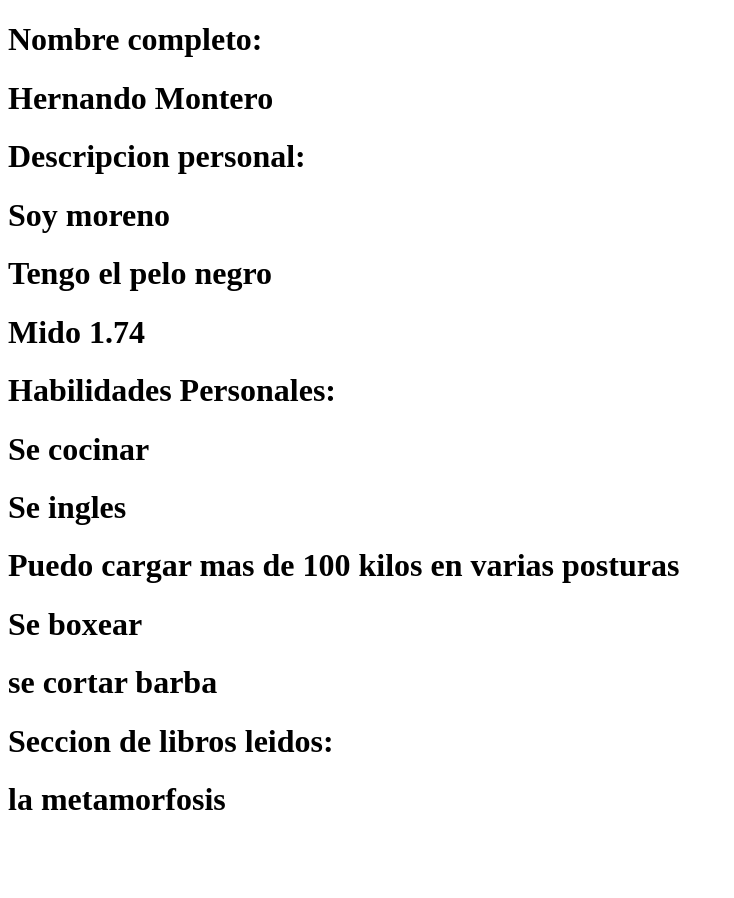
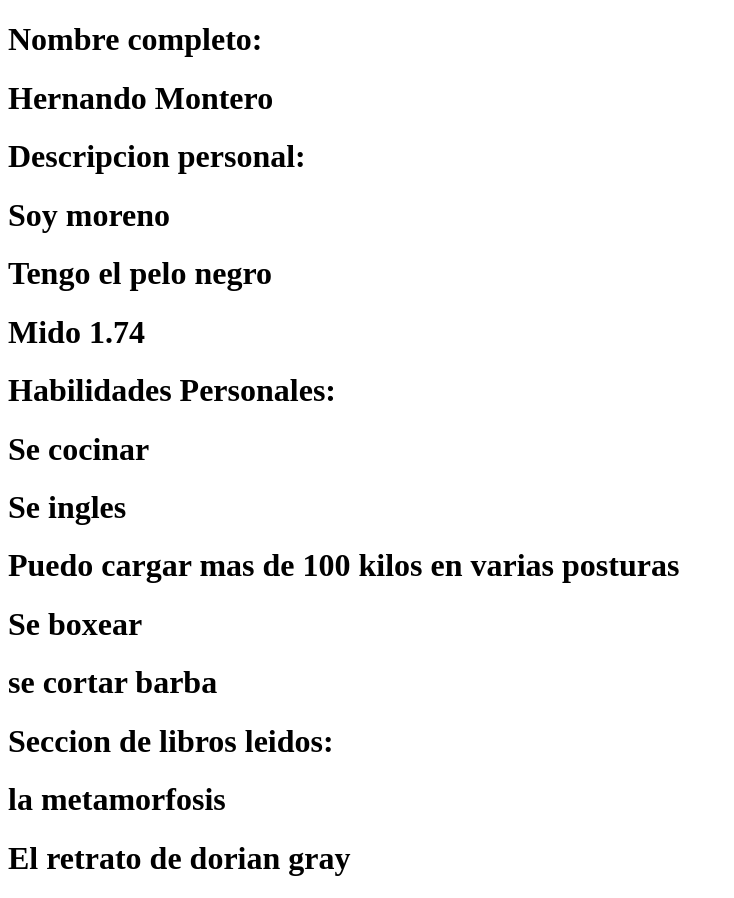
Before and after one commit to dorkot665-code/Rubrica-1-, a plain HTML site: page rubrica.html in a window 1280 px wide. Shown: the whole page, without its empty margins (0-734 px from the left). Before the commit the page ends 840 px from the top, so only its background shows below. Drawn offline with Linux system fonts and the light colour scheme.

Commit message:
agregue el retrato de dorian gray

```diff
--- a/rubrica.html
+++ b/rubrica.html
@@ -20,6 +20,7 @@
     <h1>se cortar barba</h1>
     <h1>Seccion de libros leidos:</h1>
     <h1>la metamorfosis</h1>
+    <h1>El retrato de dorian gray</h1>
 
 
 
```
